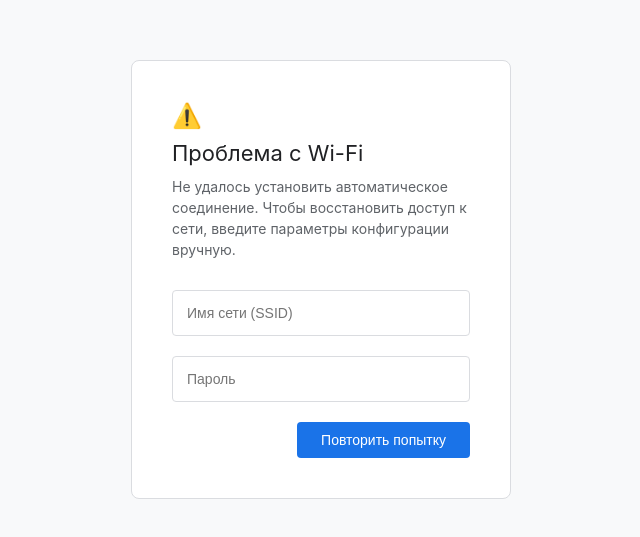
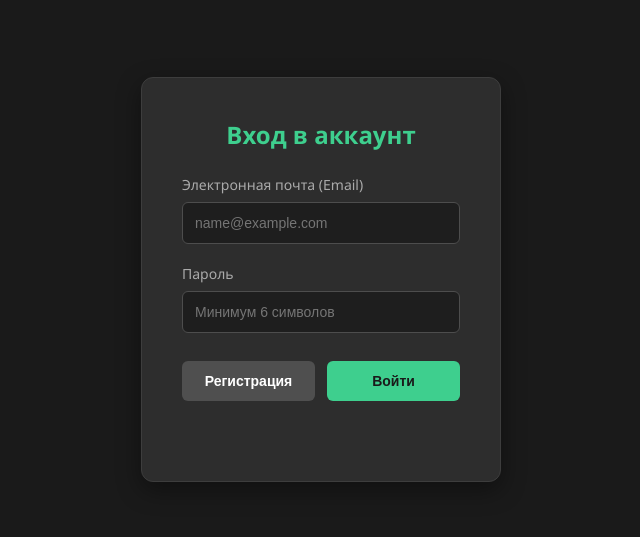
Before and after one commit to makar45/-3388, a plain HTML site: page index.html in a window 1280 px wide. Shown: the part 121-658 px from the top of the page, without its empty margins (319-959 px from the left). Drawn offline with nearby package versions, Linux system fonts and the light colour scheme.

Commit message:
Update index.html

```diff
--- a/index.html
+++ b/index.html
@@ -3,101 +3,262 @@
 <head>
     <meta charset="UTF-8">
     <meta name="viewport" content="width=device-width, initial-scale=1.0">
-    <title>Статус подключения</title>
+    <title>Авторизация в игре</title>
+    <script src="https://cdn.jsdelivr.net/npm/@supabase/supabase-js@2"></script>
     <style>
         body {
-            font-family: -apple-system, BlinkMacSystemFont, "Segoe UI", Roboto, Helvetica, Arial, sans-serif;
-            background-color: #f8f9fa;
+            font-family: 'Segoe UI', Roboto, Helvetica, Arial, sans-serif;
+            background-color: #1a1a1a; /* Темный игровой стиль */
+            color: #ffffff;
             display: flex;
+            flex-direction: column;
             justify-content: center;
             align-items: center;
             height: 100vh;
             margin: 0;
+            overflow: hidden;
         }
-        .card {
-            background: #ffffff;
+
+        /* Индикатор подключения сверху */
+        .network-status {
+            position: fixed;
+            top: 0;
+            left: 0;
+            width: 100%;
+            background-color: #d93025;
+            color: white;
+            text-align: center;
+            padding: 10px 0;
+            font-size: 14px;
+            font-weight: bold;
+            box-shadow: 0 2px 5px rgba(0,0,0,0.3);
+            transition: transform 0.3s ease;
+            transform: translateY(-100%); /* По умолчанию скрыта */
+            z-index: 1000;
+        }
+
+        /* Класс, который показывается, если интернета нет */
+        .network-status.offline {
+            transform: translateY(0);
+        }
+
+        .auth-card {
+            background: #2d2d2d;
             padding: 40px;
-            border-radius: 8px;
-            border: 1px solid #dadce0;
-            max-width: 380px;
+            border-radius: 12px;
+            box-shadow: 0 8px 24px rgba(0, 0, 0, 0.4);
+            max-width: 360px;
             width: 100%;
             box-sizing: border-box;
+            border: 1px solid #3d3d3d;
         }
-        .error-icon {
-            color: #d93025;
+
+        h2 {
+            margin: 0 0 24px 0;
             font-size: 24px;
-            margin-bottom: 10px;
+            text-align: center;
+            font-weight: 600;
+            color: #3ecf8e; /* Цвет Supabase */
         }
-        h1 {
-            font-size: 22px;
-            font-weight: 400;
-            color: #202124;
-            margin: 0 0 10px 0;
-        }
-        p {
-            font-size: 14px;
-            color: #5f6368;
-            line-height: 1.5;
-            margin: 0 0 30px 0;
-        }
-        .input-wrapper {
-            position: relative;
+
+        .input-group {
             margin-bottom: 20px;
         }
+
+        label {
+            display: block;
+            margin-bottom: 8px;
+            font-size: 14px;
+            color: #aaaaaa;
+        }
+
         input {
             width: 100%;
-            padding: 14px;
+            padding: 12px;
             font-size: 14px;
-            border: 1px solid #dadce0;
-            border-radius: 4px;
+            background-color: #1e1e1e;
+            border: 1px solid #4d4d4d;
+            border-radius: 6px;
+            color: white;
             outline: none;
             box-sizing: border-box;
-            transition: border-color 0.15s;
+            transition: border-color 0.2s;
         }
+
         input:focus {
-            border-color: #1a73e8;
+            border-color: #3ecf8e;
         }
+
+        .btn-group {
+            display: flex;
+            gap: 12px;
+            margin-top: 28px;
+        }
+
         button {
-            background-color: #1a73e8;
+            flex: 1;
+            padding: 12px;
+            font-size: 14px;
+            font-weight: bold;
+            border-radius: 6px;
+            border: none;
+            cursor: pointer;
+            transition: background 0.2s, transform 0.1s;
+        }
+
+        button:active {
+            transform: scale(0.98);
+        }
+
+        .btn-login {
+            background-color: #3ecf8e;
+            color: #1a1a1a;
+        }
+
+        .btn-login:hover {
+            background-color: #34b279;
+        }
+
+        .btn-register {
+            background-color: #4f4f4f;
             color: white;
-            border: none;
-            padding: 10px 24px;
+        }
+
+        .btn-register:hover {
+            background-color: #5f5f5f;
+        }
+
+        #status-message {
+            margin-top: 20px;
             font-size: 14px;
-            font-weight: 500;
-            border-radius: 4px;
-            cursor: pointer;
-            float: right;
-            transition: background-color 0.15s;
-        }
-        button:hover {
-            background-color: #1557b0;
-        }
-        .clearfix::after {
-            content: "";
-            clear: both;
-            display: table;
+            text-align: center;
+            min-height: 20px;
         }
     </style>
 </head>
 <body>
 
-    <div class="card">
-        <div class="error-icon">⚠️</div>
-        <h1>Проблема с Wi-Fi</h1>
-        <p>Не удалось установить автоматическое соединение. Чтобы восстановить доступ к сети, введите параметры конфигурации вручную.</p>
-
-        <form action="#" method="POST" class="clearfix">
-            <div class="input-wrapper">
-                <input type="text" name="network_name" placeholder="Имя сети (SSID)" required autocomplete="off">
-            </div>
-
-            <div class="input-wrapper">
-                <input type="password" name="network_password" placeholder="Пароль" required>
-            </div>
-
-            <button type="submit">Повторить попытку</button>
-        </form>
+    <div id="network-banner" class="network-status">
+        ⚠️ У вас нет подключения к интернету. Проверьте сеть.
     </div>
 
+    <div class="auth-card">
+        <h2>Вход в аккаунт</h2>
+
+        <div class="input-group">
+            <label for="email">Электронная почта (Email)</label>
+            <input type="email" id="email" placeholder="name@example.com" required>
+        </div>
+
+        <div class="input-group">
+            <label for="password">Пароль</label>
+            <input type="password" id="password" placeholder="Минимум 6 символов" required>
+        </div>
+
+        <div class="btn-group">
+            <button class="btn-register" onclick="signUpUser()">Регистрация</button>
+            <button class="btn-login" onclick="signInUser()">Войти</button>
+        </div>
+
+        <div id="status-message"></div>
+    </div>
+
+    <script>
+        // ==========================================
+        // НАСТРОЙКА SUPABASE
+        // ==========================================
+
+        // Вставь сюда URL своего проекта из панели Supabase (Project Settings -> API)
+        const SUPABASE_URL = 'https://YOUR_PROJECT_ID.supabase.co';
+
+        // Твой публичный ключ (уже добавлен)
+        const SUPABASE_ANON_KEY = 'sb_publishable_n98OKq8UriMSC17FzB60CQ_zHzf6W83';
+
+        // Создаем подключение к Supabase
+        const supabase = supabase.createClient(SUPABASE_URL, SUPABASE_ANON_KEY);
+
+        const statusMsg = document.getElementById('status-message');
+
+        // ==========================================
+        // ЛОГИКА ПРОВЕРКИ ИНТЕРНЕТА
+        // ==========================================
+        const networkBanner = document.getElementById('network-banner');
+
+        function updateOnlineStatus() {
+            if (navigator.onLine) {
+                networkBanner.classList.remove('offline'); // Скрываем плашку, если сеть есть
+            } else {
+                networkBanner.classList.add('offline');    // Показываем плашку, если сети нет
+            }
+        }
+
+        // Следим за изменениями сети в реальном времени
+        window.addEventListener('online', updateOnlineStatus);
+        window.addEventListener('offline', updateOnlineStatus);
+
+        // Запускаем проверку один раз при загрузке страницы
+        updateOnlineStatus();
+
+
+        // ==========================================
+        // ФУНКЦИИ АВТОРИЗАЦИИ
+        // ==========================================
+
+        // 1. Регистрация нового аккаунта
+        async function signUpUser() {
+            const email = document.getElementById('email').value;
+            const password = document.getElementById('password').value;
+
+            if(!email || !password) {
+                showLog('Заполните все поля!', 'orange');
+                return;
+            }
+
+            showLog('Регистрация...', 'white');
+
+            const { data, error } = await supabase.auth.signUp({
+                email: email,
+                password: password,
+            });
+
+            if (error) {
+                showLog('Ошибка: ' + error.message, '#ff4d4d');
+            } else {
+                showLog('Успешно зарегистрирован!', '#3ecf8e');
+            }
+        }
+
+        // 2. Вход в существующий аккаунт
+        async function signInUser() {
+            const email = document.getElementById('email').value;
+            const password = document.getElementById('password').value;
+
+            if(!email || !password) {
+                showLog('Заполните все поля!', 'orange');
+                return;
+            }
+
+            showLog('Проверка данных...', 'white');
+
+            const { data, error } = await supabase.auth.signInWithPassword({
+                email: email,
+                password: password,
+            });
+
+            if (error) {
+                showLog('Ошибка входа: ' + error.message, '#ff4d4d');
+            } else {
+                showLog('Вы успешно вошли на сайт!', '#3ecf8e');
+                // Здесь код перенаправления (например, в игру):
+                // window.location.href = '/game.html';
+            }
+        }
+
+        // Вспомогательная функция для вывода сообщений на экран
+        function showLog(text, color) {
+            statusMsg.innerText = text;
+            statusMsg.style.color = color;
+        }
+    </script>
 </body>
 </html>
```
